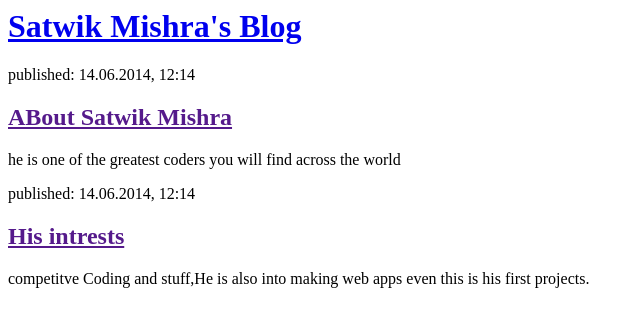
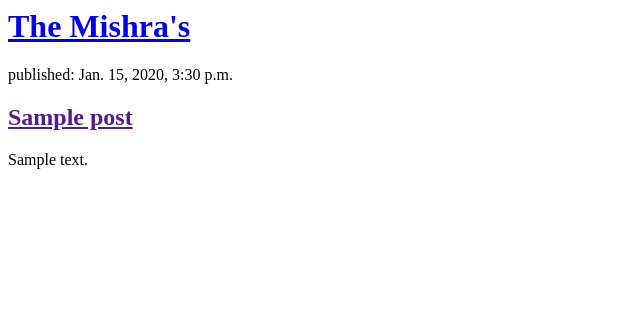
Before and after one commit to TheSatwikMishra/my_first_blog, a Django app: page / in a window 1280 px wide. Shown: the top 327 px of the page, without its empty margins (0-644 px from the left). Run offline with Django 3.2, Linux system fonts and the light colour scheme; tables that the repository leaves empty hold one stand-in row (values such as "Sample post").

Commit message:
Modified templates to display posts from database.

```diff
--- a/blog/templates/blog/post_list.html
+++ b/blog/templates/blog/post_list.html
@@ -1,22 +1,11 @@
-<html>
-    <head>
-        <title>The Mishra's</title>
-    </head>
-    <body>
-        <div>
-            <h1><a href="/">Satwik Mishra's Blog</a></h1>
-        </div>
+<div>
+    <h1><a href="/">The Mishra's</a></h1>
+</div>
 
-        <div>
-            <p>published: 14.06.2014, 12:14</p>
-            <h2><a href="">ABout Satwik Mishra</a></h2>
-            <p>he is one of the greatest coders you will find across the world </p>
-        </div>
-
-        <div>
-            <p>published: 14.06.2014, 12:14</p>
-            <h2><a href="">His intrests</a></h2>
-            <p>competitve Coding and stuff,He is also into making web apps even this is his first projects.</p>
-        </div>
-    </body>
-</html>
+{% for post in posts %}
+    <div>
+        <p>published: {{ post.published_date }}</p>
+        <h2><a href="">{{ post.title }}</a></h2>
+        <p>{{ post.text|linebreaksbr }}</p>
+    </div>
+{% endfor %}
--- a/blog/views.py
+++ b/blog/views.py
@@ -1,5 +1,7 @@
 from django.shortcuts import render
+from django.utils import timezone
+from .models import Post
 
-# Create your views here.
 def post_list(request):
-    return render(request, 'blog/post_list.html', {})
+    posts = Post.objects.filter(published_date__lte=timezone.now()).order_by('published_date')
+    return render(request, 'blog/post_list.html', {'posts':posts})
```
